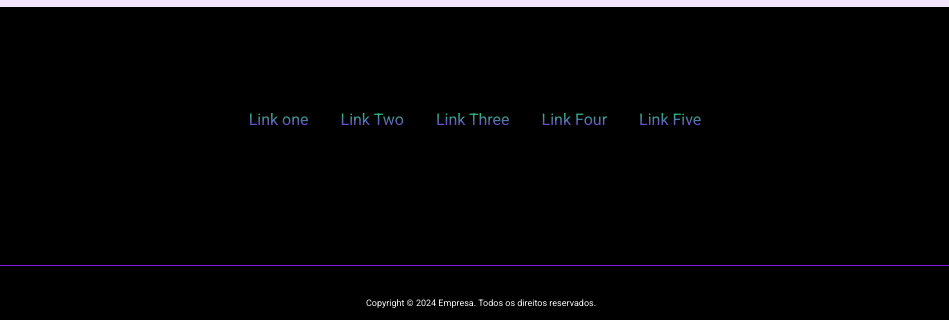
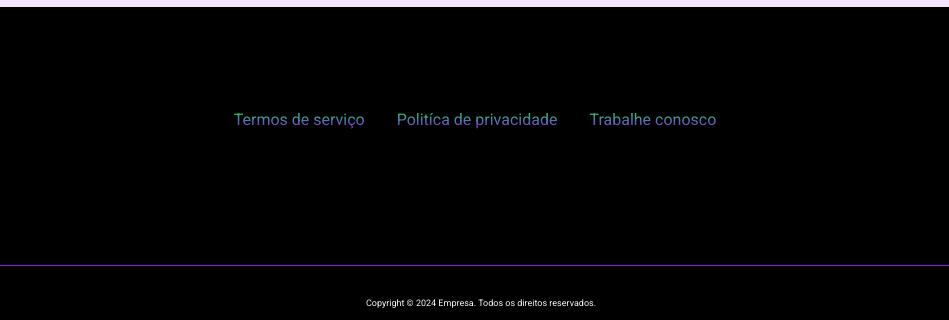
Before and after one commit to gebher77/landing-page, a plain HTML site: page index.html in a window 1280 px wide. Shown: the part 4597-4917 px from the top of the page, 119-1068 px from the left. Drawn offline with Linux system fonts and the light colour scheme.

Commit message:
changed footer link names

```diff
--- a/index.html
+++ b/index.html
@@ -331,11 +331,9 @@
       <div class="footer_div">
       <img src="./assets/imgs/logo_header.svg" alt="Logo da TechNova Solutions" />
       <nav class="nav_links_footer">
-        <a href="">Link one</a>
-        <a href="">Link Two</a>
-        <a href="">Link Three</a>
-        <a href="">Link Four</a>
-        <a href="">Link Five</a>
+        <a href="">Termos de serviço</a>
+        <a href="">Politíca de privacidade</a>
+        <a href="">Trabalhe conosco</a>
       </nav>
       <nav class="nav_social_medias_footer">
         <a href=""><img src="./assets/imgs/facebook_icon.png" alt="Facebook" /></a>
```
